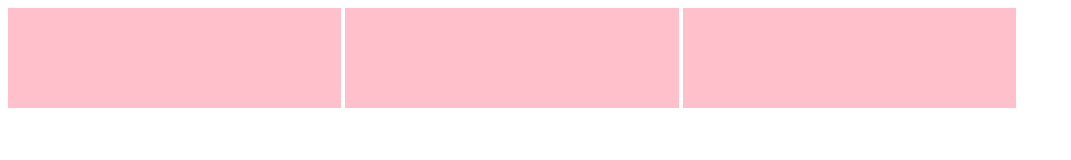
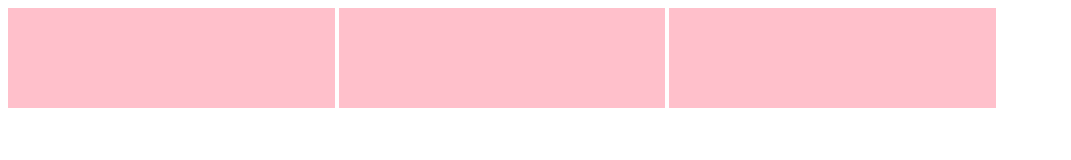
Before and after one commit to mondai40/SASSPractice, a website: page index.html in a window 1280 px wide. Shown: the whole page, without its empty margins (0-1071 px from the left). Drawn offline with Linux system fonts and the light colour scheme.

Commit message:
change the function

```diff
--- a/scss/style.scss
+++ b/scss/style.scss
@@ -2,7 +2,9 @@ $maxWidth: 1000px;
 $columns: 3;
 
 @function calcWidth($width, $count) {
-    @return $width / $count;
+    $padding: 10;
+    $columnWidth: ($width - ($padding * ($count - 1))) / $count;
+    @return $columnWidth;
 }
 
 body {
```
Also changed, not shown: css/style.css, 1 other file.
